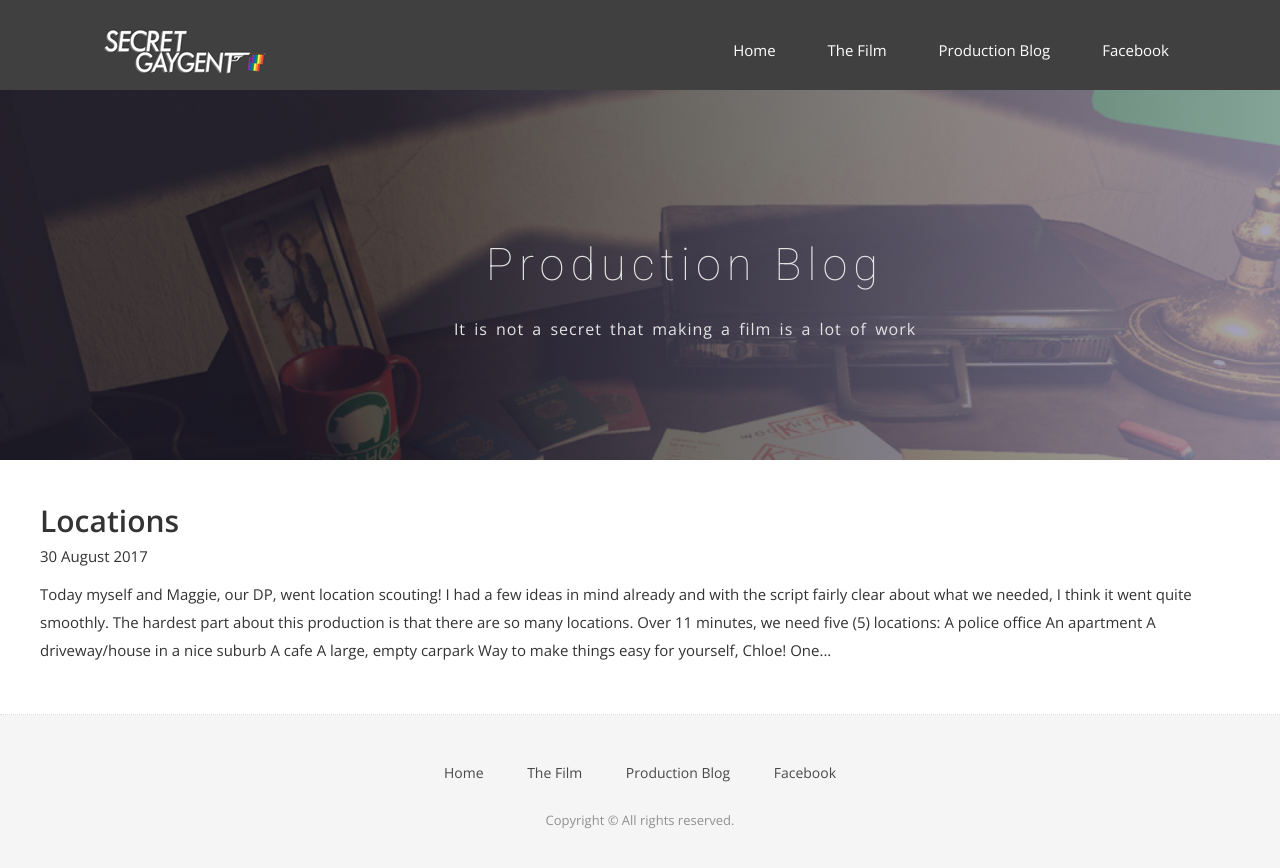
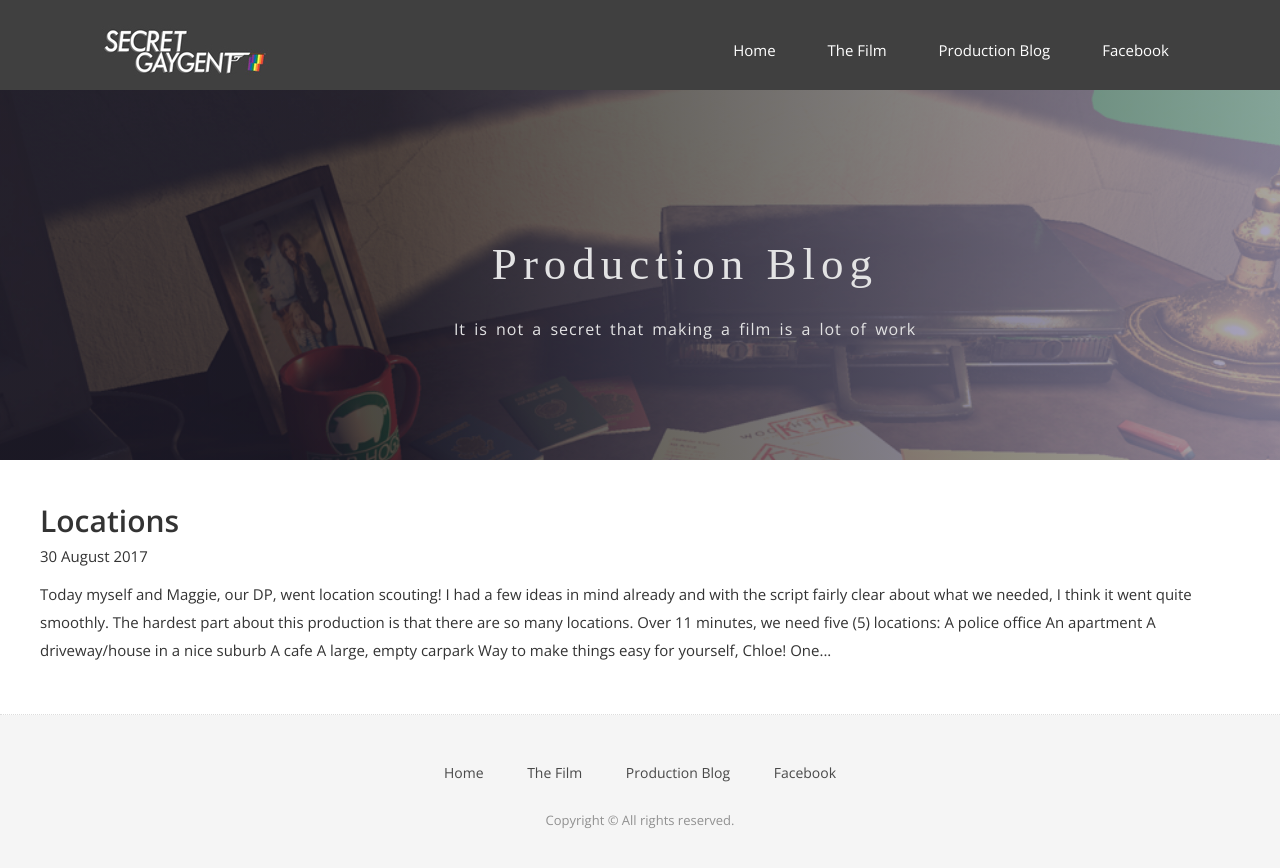
Before and after one commit to thewonglab/secret, a Jekyll site: the page built from blog.html, in a window 1280 px wide. Shown: the top 868 px of the page. Built offline with Jekyll 4.4.1, drawn with Linux system fonts in a browser that asks for light colours; nearby versions of some CDN libraries; some web fonts are replaced.

Commit message:
Update airspace.css

```diff
--- a/css/airspace.css
+++ b/css/airspace.css
@@ -24,6 +24,9 @@ h4,
 h5,
 h6 {
   font-family: 'Roboto', sans-serif;
+}
+h1 {
+  font-family: 'Zilla Slab Highlight', cursive;
 }
 h2 {
   font-size: 30px;
```
